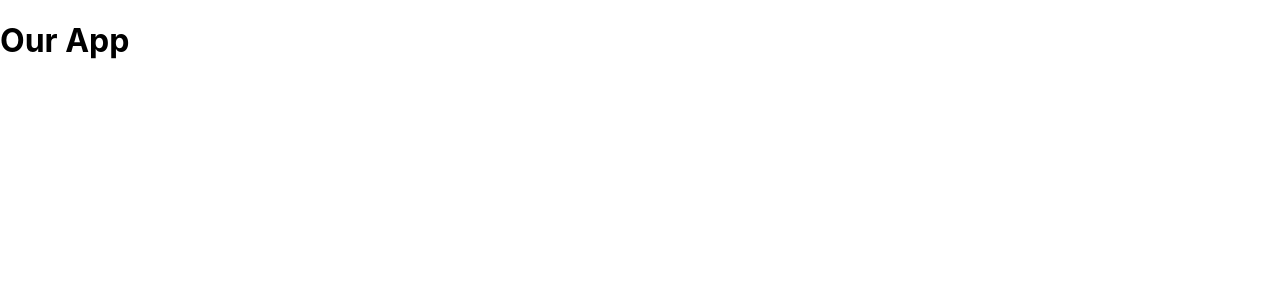
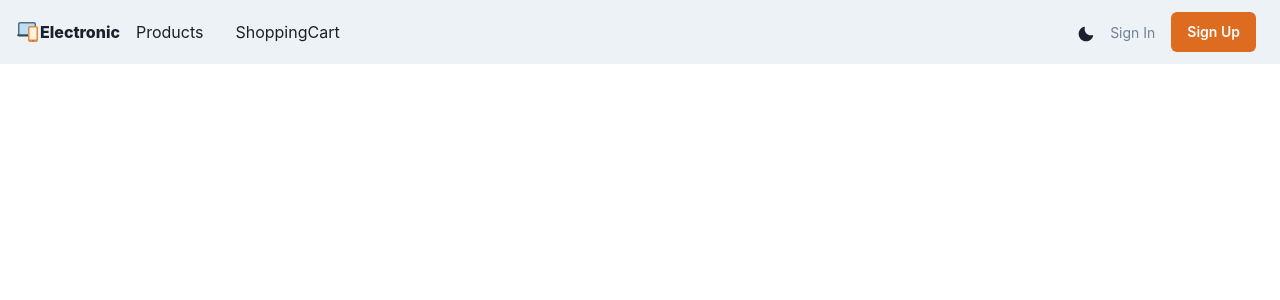
Before and after one commit to Dilshod1703/electronic, a React (Create React App) app in the folder client/: page /registration in a window 1280 px wide. Shown: the top 300 px of the page. Built offline with nearby package versions, Linux system fonts and the light colour scheme.

Commit message:
navbar created and setup react router

```diff
--- a/client/src/App.js
+++ b/client/src/App.js
@@ -1,8 +1,18 @@
+import {ChakraProvider} from '@chakra-ui/react'
+import { BrowserRouter as Router, Routes, Route} from 'react-router-dom';
+import Navbar from './components/Navbar';
+
+
 function App() {
   return (
-    <div>
-      <h1>Our App</h1>
-    </div>
+   <ChakraProvider>
+    <Router>
+      <Navbar />
+      <main>
+        {/* <Routes></Routes> */}
+      </main>
+    </Router>
+   </ChakraProvider>
   );
 }
 
--- /dev/null
+++ b/client/src/components/Navbar.jsx
@@ -0,0 +1,118 @@
+import {
+  Box,
+  Flex,
+  HStack,
+  Link,
+  IconButton,
+  Icon,
+  Text,
+  useDisclosure,
+  Button,
+  Stack,
+  useColorModeValue,
+  useColorMode,
+} from "@chakra-ui/react"
+import { Link as ReactLink } from "react-router-dom"
+import { HamburgerIcon, CloseIcon, MoonIcon, SunIcon } from "@chakra-ui/icons"
+import { FcMultipleDevices } from "react-icons/fc"
+
+const links = [
+  { linkName: "Products", path: "/products" },
+  { linkName: "ShoppingCart", path: "/cart" },
+]
+
+const NavLink = ({ path, children }) => (
+  <Link
+    as={ReactLink}
+    to={path}
+    px={2}
+    py={2}
+    rounded='md'
+    _hover={{
+      textDecoration: "none",
+      bg: useColorModeValue("gray.200", "gray.700"),
+    }}
+  >
+    {children}
+  </Link>
+)
+
+const Navbar = () => {
+  const { isOpen, onClose, onOpen } = useDisclosure()
+  const { colorMode, toggleColorMode } = useColorMode()
+  return (
+    <Box bg={useColorModeValue("gray.100", "gray.900")} px={4}>
+      <Flex h={16} alignItems='center' justifyContent='space-between'>
+        <IconButton
+          size='md'
+          icon={isOpen ? <CloseIcon /> : <HamburgerIcon />}
+          display={{ md: "none" }}
+          onClick={isOpen ? onClose : onOpen}
+        />
+        <HStack>
+          <Link as={ReactLink} to='/'>
+            <Flex alignItems='center'>
+              <Icon as={FcMultipleDevices} h={6} w={6} color='orange.400' />
+              <Text fontWeight='extrabold'>Electronic</Text>
+            </Flex>
+          </Link>
+          <HStack as='nav' spacing={4} display={{ base: "none", md: "flex" }}>
+            {links.map((link) => (
+              <NavLink key={link.linkName} path={link.path}>
+                {link.linkName}
+              </NavLink>
+            ))}
+          </HStack>
+        </HStack>
+        <Flex alignItems='center'>
+          <NavLink>
+            <Icon
+              as={colorMode === "light" ? MoonIcon : SunIcon}
+              alignSelf='center'
+              onClick={() => toggleColorMode()}
+            />
+          </NavLink>
+          <Button
+            as={ReactLink}
+            to='/login'
+            p={2}
+            fontSize='sm'
+            fontWeight={400}
+            variant='link'
+          >
+            Sign In
+          </Button>
+          <Button
+            as={ReactLink}
+            to='/registration'
+            m={2}
+            display={{ base: "none", md: "inline-flex" }}
+            fontSize='sm'
+            fontWeight={600}
+            _hover={{ bg: "orange.400" }}
+            bg='orange.500'
+            color='white'
+          >
+            Sign Up
+          </Button>
+        </Flex>
+      </Flex>
+      {isOpen ? (
+        <Box pb={4} display={{ md: "none" }}>
+          <Stack as='nav' spacing={4}>
+            {links.map((link) => (
+              <NavLink key={link.linkName} path={link.path}>
+                {link.linkName}
+              </NavLink>
+            ))}
+            <NavLink key='sign up' path='/registration'>
+              Sign Up
+            </NavLink>
+          </Stack>
+        </Box>
+      ) : null}
+    </Box> //If else operations implemeted over icons (onclick)
+  )
+}
+
+export default Navbar
```
Also changed, not shown: client/package.json (+10 -1 lines), 1 other file (tests, documents, lock files or other folders).
